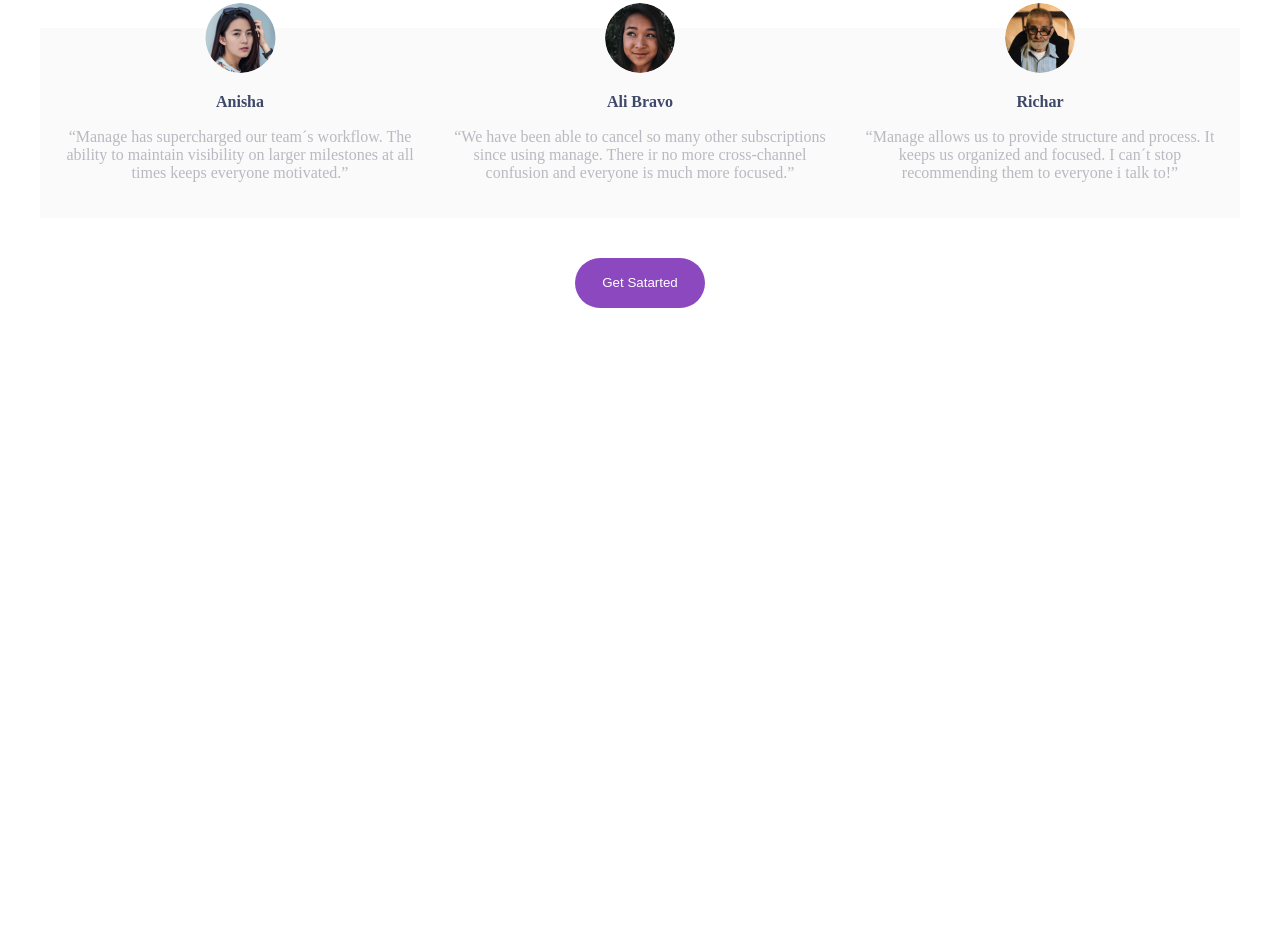
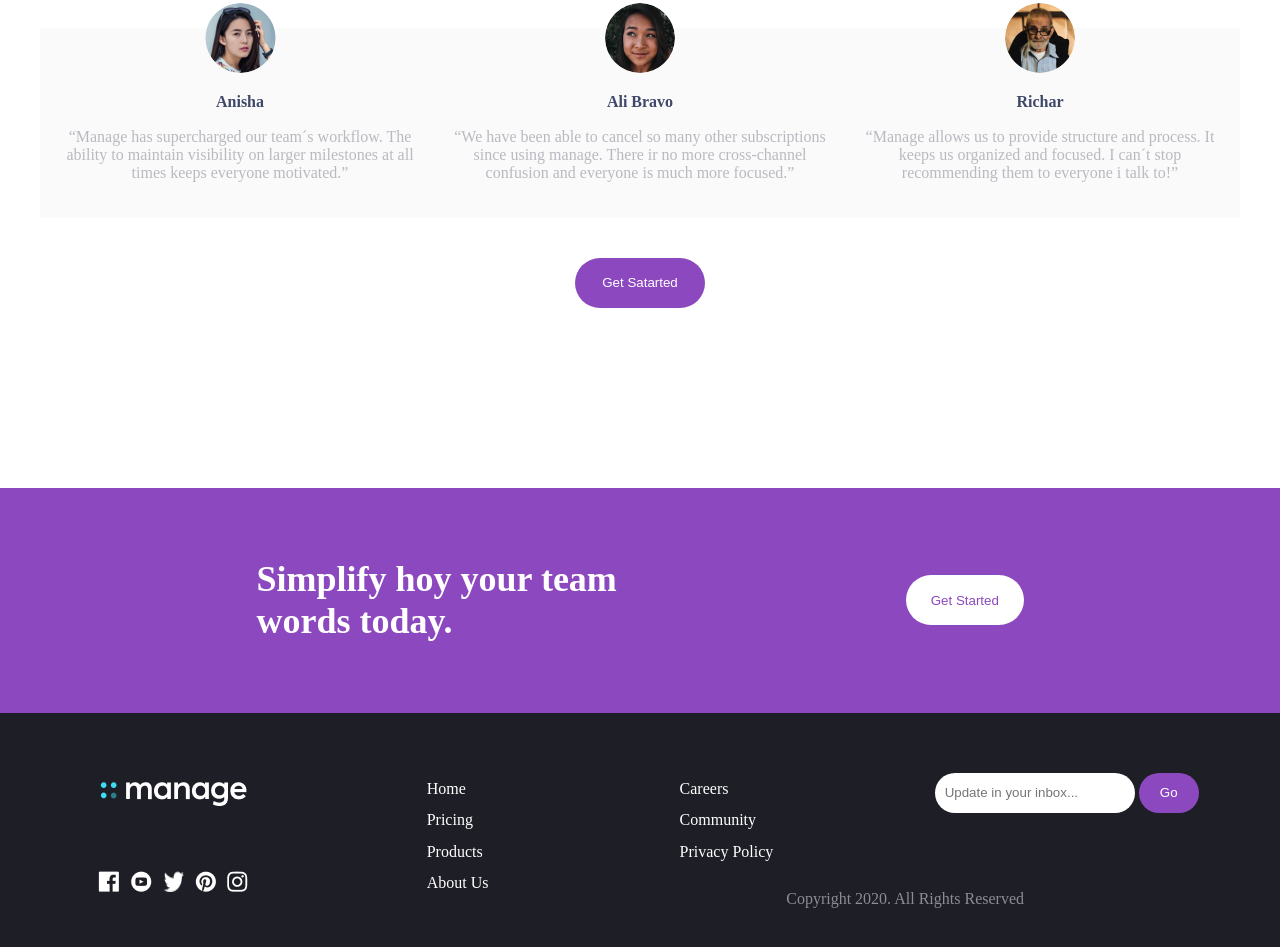
Before and after one commit to LeandroSinich/TP-final-FE1, a plain HTML site: page root/index.html in a window 1280 px wide. Shown: the part 1417-2364 px from the top of the page. Before the commit the page ends 1789 px from the top, so only its background shows below. Drawn offline with Linux system fonts and the light colour scheme.

Commit message:
final desktop

```diff
--- a/root/css/styles.css
+++ b/root/css/styles.css
@@ -55,7 +55,7 @@ flex-direction: column;
 align-items: center;
     margin: 0;
     background-color: #ffffff;
-    padding: 5%;
+    padding: 5% 5% 0;
 
 }
 
@@ -208,6 +208,122 @@ h4{
 
 .column button {
     margin-top: 40px;
+    margin-bottom: 180px;
 
 
 }
+/*seccion 4*/
+
+#section {
+    background-color: #8B48BF;
+    width: 100vw;
+    height: 225px;
+    margin: 0;
+}
+
+#h2 {
+    color: #ffffff;
+    position: relative;
+    left: 15%;
+    margin: 0;
+}
+
+#button {
+    background-color: #FFFFFF;
+    color: #8B48BF;
+    position: relative;
+    right: 15%;
+}
+
+/*footer*/
+
+footer {
+
+    background-color: #1E1E26;
+    padding: 20px 0%;
+    margin: 0;
+    height: 250px;
+}
+
+.footerDiv {
+    display: flex;
+    justify-content: center;
+
+    height: 100%;
+
+}
+
+
+footer a{
+    color: #FFFFFF;
+}
+
+#footerButton {
+    width: 60px;
+    height: 40px;
+    border-radius: 20px;
+}
+
+.copyright {
+    color: #8C8C94;
+    position: relative;
+    text-align: end;
+    right: 20%;
+    bottom: 25%;
+
+}
+
+.input {
+    height: 40px;
+    width: 200px;
+    border: none;
+    border-radius: 20px;
+    padding-left: 10px;
+}
+
+.footerSection {
+    display: flex;
+    flex-direction: column;
+    justify-content: space-around;
+    align-items: center;
+    height: 80%;
+    width: 350px;
+    margin: 20px 40px 20px 0px;
+
+
+}
+
+.footerSection2 {
+    display: flex;
+    justify-content: space-between;
+    height: 60%;
+    width: 350px;
+    margin: 40px 80px 20px 40px;
+}
+
+.divColumn {
+    display: flex;
+    flex-direction: column;
+    justify-content: space-around;
+
+}
+
+.divColumn a {
+    font-size: 16px;
+}
+
+.logos {
+    width: 150px;
+    display: flex;
+    justify-content: space-between;
+}
+
+.aNone {
+    visibility:hidden;
+}
+
+.form {
+    margin: 40px 40px;
+    width: 350px;
+    text-align: center;
+}
--- a/root/index.html
+++ b/root/index.html
@@ -103,8 +103,50 @@
         </article>
         <button class="button">Get Satarted</button>
       </section>
+      <section class="flexSpace" id="section">
+        <h2 id="h2">Simplify hoy your team <br>
+            words today.</h2>
+            <button class="button" id="button">Get Started</button>
+      </section>
     </main>
 
-    <footer></footer>
+    <footer>
+        <div class="footerDiv">
+        <section class="footerSection">
+            <div><img src="./img/Logo (1).png" alt="logo(1)"></div>
+            <div class="logos">
+                <img src="./img/icon-facebook 1.png" alt="facebook">
+                <img src="./img/icon-youtube 1.png" alt="">
+                <img src="./img/twitter.png" alt="twitter">
+                <img src="./img/icon-pinterest 1.png" alt="pinterest">
+                <img src="./img/icon-instagram 1.png" alt="instagram">
+            </div>
+        </section>
+        <section class="footerSection2">
+            <div class="divColumn">
+                <a href="home.html">Home</a>
+
+                <a href="pricing.html">Pricing</a>
+
+                <a href="products.html">Products</a>
+
+                <a href="aboutUs.html">About Us</a>
+            </div>
+            <div class="divColumn">
+                <a href="Careers">Careers</a>
+                <a href="Community">Community</a>
+                <a href="Privacy">Privacy Policy</a>
+                <a class="aNone" href="none">XX</a>
+            </div>
+        </section>
+        <form class="form" action="./registro" method="POST">
+            <div>
+                <input class="input" type="email" name="email" placeholder="Update in your inbox...">
+                <button id="footerButton" class="button" type="submit">Go</button>
+            </div>
+        </form>
+        </div>
+        <p class="copyright">Copyright 2020. All Rights Reserved</p>
+    </footer>
   </body>
 </html>
```
Also changed, not shown: root/img/Logo (1).png (added), root/img/icon-facebook 1.png (added), root/img/icon-instagram 1.png (added), root/img/icon-pinterest 1.png (added), root/img/icon-youtube 1.png (added), root/img/twitter.png (added).
